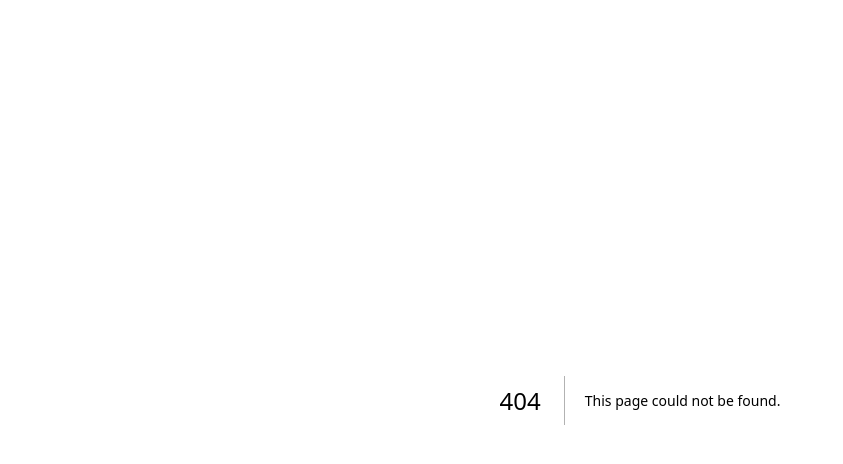
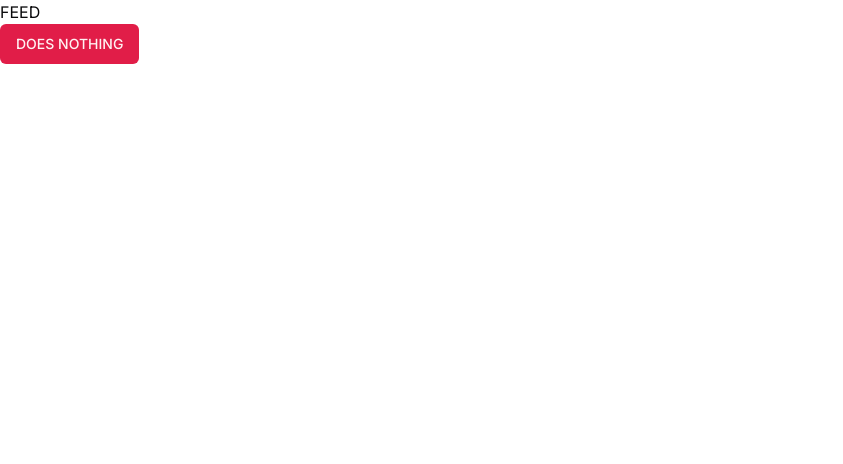
Before and after one commit to LevPewPew/tuna, a Next.js app: page /feed in a window 1280 px wide. Before the commit this address had no page. Shown: the top 464 px of the page, without its empty margins (0-843 px from the left). Built offline with nearby package versions, Linux system fonts and the light colour scheme.

Commit message:
first commit

```diff
--- /dev/null
+++ b/src/app/feed/page.tsx
@@ -0,0 +1,12 @@
+"use client";
+
+import { Button } from "~/components/button";
+
+export default function Feed() {
+  return (
+    <div>
+      <h1>FEED</h1>
+      <Button onClick={() => alert("foobar")}>DOES NOTHING</Button>
+    </div>
+  );
+}
--- a/src/app/globals.css
+++ b/src/app/globals.css
@@ -2,26 +2,58 @@
 @tailwind components;
 @tailwind utilities;
 
-:root {
-  --foreground-rgb: 0, 0, 0;
-  --background-start-rgb: 214, 219, 220;
-  --background-end-rgb: 255, 255, 255;
-}
+@layer base {
+  :root {
+    --background: 0 0% 100%;
+    --foreground: 240 10% 3.9%;
+    --card: 0 0% 100%;
+    --card-foreground: 240 10% 3.9%;
+    --popover: 0 0% 100%;
+    --popover-foreground: 240 10% 3.9%;
+    --primary: 346.8 77.2% 49.8%;
+    --primary-foreground: 355.7 100% 97.3%;
+    --secondary: 240 4.8% 95.9%;
+    --secondary-foreground: 240 5.9% 10%;
+    --muted: 240 4.8% 95.9%;
+    --muted-foreground: 240 3.8% 46.1%;
+    --accent: 240 4.8% 95.9%;
+    --accent-foreground: 240 5.9% 10%;
+    --destructive: 0 84.2% 60.2%;
+    --destructive-foreground: 0 0% 98%;
+    --border: 240 5.9% 90%;
+    --input: 240 5.9% 90%;
+    --ring: 346.8 77.2% 49.8%;
+    --radius: 0.5rem;
+  }
 
-@media (prefers-color-scheme: dark) {
-  :root {
-    --foreground-rgb: 255, 255, 255;
-    --background-start-rgb: 0, 0, 0;
-    --background-end-rgb: 0, 0, 0;
+  .dark {
+    --background: 20 14.3% 4.1%;
+    --foreground: 0 0% 95%;
+    --card: 24 9.8% 10%;
+    --card-foreground: 0 0% 95%;
+    --popover: 0 0% 9%;
+    --popover-foreground: 0 0% 95%;
+    --primary: 346.8 77.2% 49.8%;
+    --primary-foreground: 355.7 100% 97.3%;
+    --secondary: 240 3.7% 15.9%;
+    --secondary-foreground: 0 0% 98%;
+    --muted: 0 0% 15%;
+    --muted-foreground: 240 5% 64.9%;
+    --accent: 12 6.5% 15.1%;
+    --accent-foreground: 0 0% 98%;
+    --destructive: 0 62.8% 30.6%;
+    --destructive-foreground: 0 85.7% 97.3%;
+    --border: 240 3.7% 15.9%;
+    --input: 240 3.7% 15.9%;
+    --ring: 346.8 77.2% 49.8%;
   }
 }
 
-body {
-  color: rgb(var(--foreground-rgb));
-  background: linear-gradient(
-      to bottom,
-      transparent,
-      rgb(var(--background-end-rgb))
-    )
-    rgb(var(--background-start-rgb));
+@layer base {
+  * {
+    @apply border-border;
+  }
+  body {
+    @apply bg-background text-foreground;
+  }
 }
--- a/src/app/layout.tsx
+++ b/src/app/layout.tsx
@@ -1,6 +1,6 @@
 import type { Metadata } from 'next'
 import { Inter } from 'next/font/google'
-import './globals.css'
+import '~/app/globals.css'
 
 const inter = Inter({ subsets: ['latin'] })
 
--- /dev/null
+++ b/src/components/button/button.tsx
@@ -0,0 +1,47 @@
+import * as React from "react";
+import { Slot } from "@radix-ui/react-slot";
+import { cva, type VariantProps } from "class-variance-authority";
+
+import { cn } from "~/utils";
+
+const buttonVariants = cva(
+  "inline-flex items-center justify-center whitespace-nowrap rounded-md text-sm font-medium ring-offset-background transition-colors focus-visible:outline-none focus-visible:ring-2 focus-visible:ring-ring focus-visible:ring-offset-2 disabled:pointer-events-none disabled:opacity-50",
+  {
+    variants: {
+      variant: {
+        default: "bg-primary text-primary-foreground hover:bg-primary/90",
+        destructive: "bg-destructive text-destructive-foreground hover:bg-destructive/90",
+        outline: "border border-input bg-background hover:bg-accent hover:text-accent-foreground",
+        secondary: "bg-secondary text-secondary-foreground hover:bg-secondary/80",
+        ghost: "hover:bg-accent hover:text-accent-foreground",
+        link: "text-primary underline-offset-4 hover:underline",
+      },
+      size: {
+        default: "h-10 px-4 py-2",
+        sm: "h-9 rounded-md px-3",
+        lg: "h-11 rounded-md px-8",
+        icon: "h-10 w-10",
+      },
+    },
+    defaultVariants: {
+      variant: "default",
+      size: "default",
+    },
+  }
+);
+
+export interface ButtonProps
+  extends React.ButtonHTMLAttributes<HTMLButtonElement>,
+    VariantProps<typeof buttonVariants> {
+  asChild?: boolean;
+}
+
+const Button = React.forwardRef<HTMLButtonElement, ButtonProps>(
+  ({ className, variant, size, asChild = false, ...props }, ref) => {
+    const Comp = asChild ? Slot : "button";
+    return <Comp className={cn(buttonVariants({ variant, size, className }))} ref={ref} {...props} />;
+  }
+);
+Button.displayName = "Button";
+
+export { Button, buttonVariants };
--- /dev/null
+++ b/src/components/button/index.ts
@@ -0,0 +1 @@
+export * from "./button";
--- /dev/null
+++ b/src/utils/index.ts
@@ -0,0 +1 @@
+export * from "./shadcn";
--- /dev/null
+++ b/src/utils/shadcn.ts
@@ -0,0 +1,6 @@
+import { type ClassValue, clsx } from "clsx";
+import { twMerge } from "tailwind-merge";
+
+export function cn(...inputs: ClassValue[]) {
+  return twMerge(clsx(inputs));
+}
--- a/tailwind.config.ts
+++ b/tailwind.config.ts
@@ -1,20 +1,80 @@
-import type { Config } from 'tailwindcss'
+import type { Config } from "tailwindcss"
 
-const config: Config = {
+const config = {
+  darkMode: ["class"],
   content: [
-    './src/pages/**/*.{js,ts,jsx,tsx,mdx}',
-    './src/components/**/*.{js,ts,jsx,tsx,mdx}',
-    './src/app/**/*.{js,ts,jsx,tsx,mdx}',
-  ],
+    './pages/**/*.{ts,tsx}',
+    './components/**/*.{ts,tsx}',
+    './app/**/*.{ts,tsx}',
+    './src/**/*.{ts,tsx}',
+	],
+  prefix: "",
   theme: {
+    container: {
+      center: true,
+      padding: "2rem",
+      screens: {
+        "2xl": "1400px",
+      },
+    },
     extend: {
-      backgroundImage: {
-        'gradient-radial': 'radial-gradient(var(--tw-gradient-stops))',
-        'gradient-conic':
-          'conic-gradient(from 180deg at 50% 50%, var(--tw-gradient-stops))',
+      colors: {
+        border: "hsl(var(--border))",
+        input: "hsl(var(--input))",
+        ring: "hsl(var(--ring))",
+        background: "hsl(var(--background))",
+        foreground: "hsl(var(--foreground))",
+        primary: {
+          DEFAULT: "hsl(var(--primary))",
+          foreground: "hsl(var(--primary-foreground))",
+        },
+        secondary: {
+          DEFAULT: "hsl(var(--secondary))",
+          foreground: "hsl(var(--secondary-foreground))",
+        },
+        destructive: {
+          DEFAULT: "hsl(var(--destructive))",
+          foreground: "hsl(var(--destructive-foreground))",
+        },
+        muted: {
+          DEFAULT: "hsl(var(--muted))",
+          foreground: "hsl(var(--muted-foreground))",
+        },
+        accent: {
+          DEFAULT: "hsl(var(--accent))",
+          foreground: "hsl(var(--accent-foreground))",
+        },
+        popover: {
+          DEFAULT: "hsl(var(--popover))",
+          foreground: "hsl(var(--popover-foreground))",
+        },
+        card: {
+          DEFAULT: "hsl(var(--card))",
+          foreground: "hsl(var(--card-foreground))",
+        },
+      },
+      borderRadius: {
+        lg: "var(--radius)",
+        md: "calc(var(--radius) - 2px)",
+        sm: "calc(var(--radius) - 4px)",
+      },
+      keyframes: {
+        "accordion-down": {
+          from: { height: "0" },
+          to: { height: "var(--radix-accordion-content-height)" },
+        },
+        "accordion-up": {
+          from: { height: "var(--radix-accordion-content-height)" },
+          to: { height: "0" },
+        },
+      },
+      animation: {
+        "accordion-down": "accordion-down 0.2s ease-out",
+        "accordion-up": "accordion-up 0.2s ease-out",
       },
     },
   },
-  plugins: [],
-}
+  plugins: [require("tailwindcss-animate")],
+} satisfies Config
+
 export default config
```
Also changed, not shown: package.json (+10 -4 lines), .prettierrc.json (added), components.json (added), 2 other files (tests, documents, lock files or other folders).
